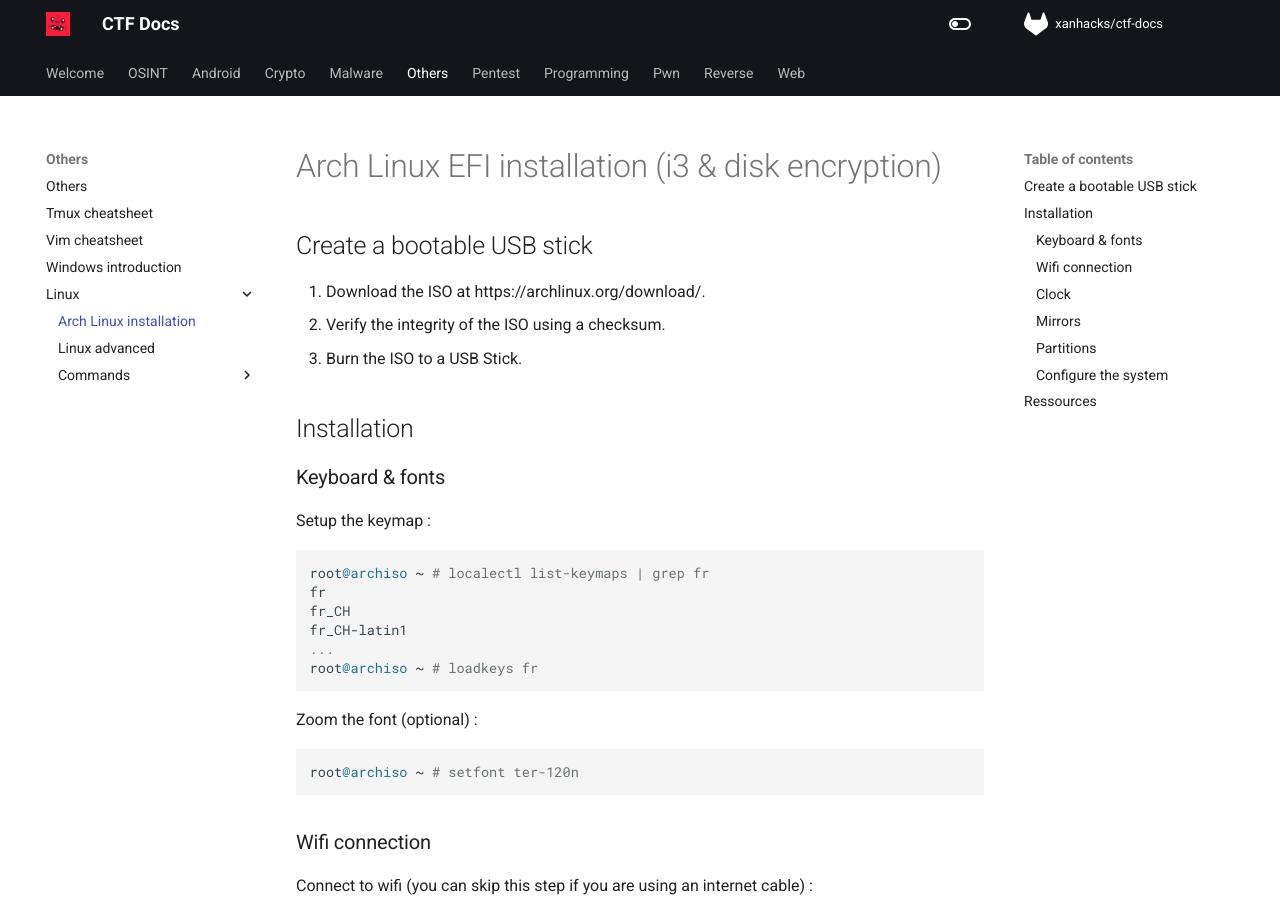
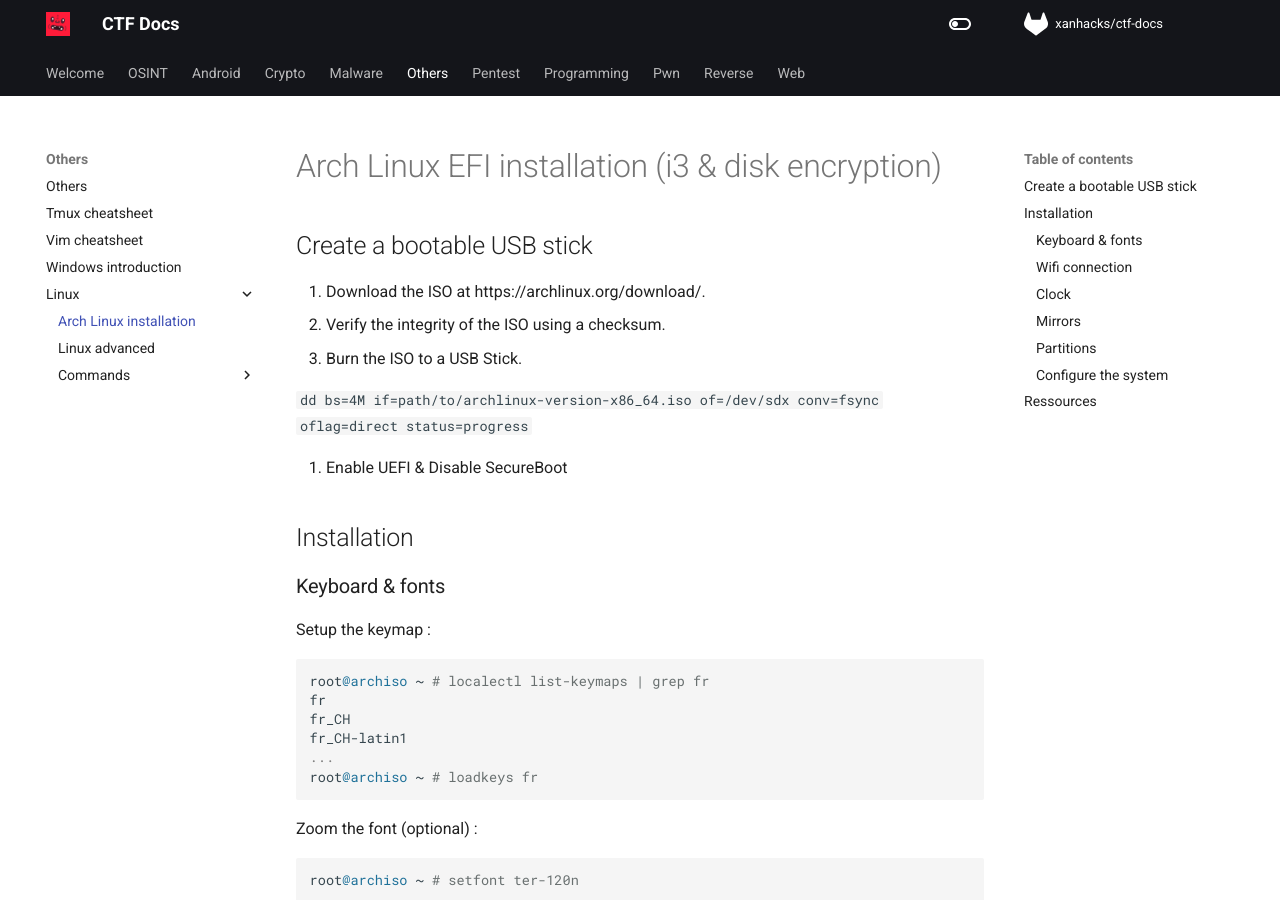
Before and after one commit to xanhacks/ctf-docs, an MkDocs documentation site: the page built from docs/others/linux/install-arch-linux.md, in a window 1280 px wide and 900 px high. Built offline with MkDocs 1.6.1 and Material for MkDocs 9.7.7, drawn with Linux system fonts in a browser that asks for light colours; nearby versions of some CDN libraries; comment, search, counter and statistics services are not loaded; some of the changed text lies outside the part shown.

Commit message:
add modif arch

````diff
--- a/docs/others/linux/install-arch-linux.md
+++ b/docs/others/linux/install-arch-linux.md
@@ -10,6 +10,10 @@ description: Arch Linux EFI installation with i3 and disk encryption.
 1. Download the ISO at https://archlinux.org/download/.
 2. Verify the integrity of the ISO using a checksum.
 3. Burn the ISO to a USB Stick.
+
+`dd bs=4M if=path/to/archlinux-version-x86_64.iso of=/dev/sdx conv=fsync oflag=direct status=progress`
+
+4. Enable UEFI & Disable SecureBoot
 
 ## Installation
 
@@ -180,7 +184,7 @@ Timezone and clock :
 ```
 [root@archiso /]# timedatectl list-timezones | grep Paris
 Europe/Paris
-[root@archiso /]# ln -sf /usr/share/zoneinfo/Europe/paris /etc/localtime
+[root@archiso /]# ln -sf /usr/share/zoneinfo/Europe/Paris /etc/localtime
 [root@archiso /]# hwclock --systohc
 ```
 
````
Also changed, not shown: other parts of docs/others/linux/install-arch-linux.md (+2 -2 lines).
